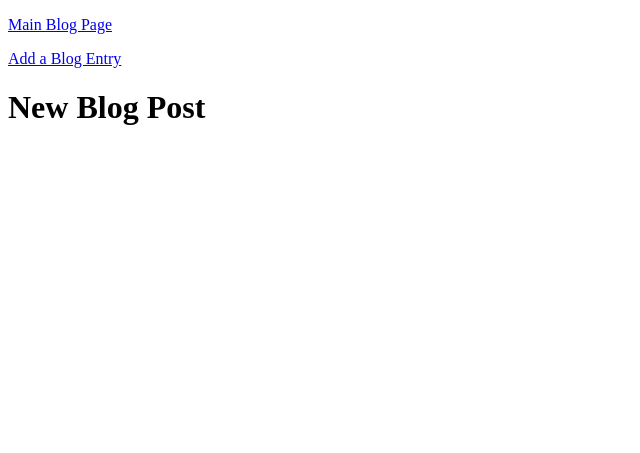
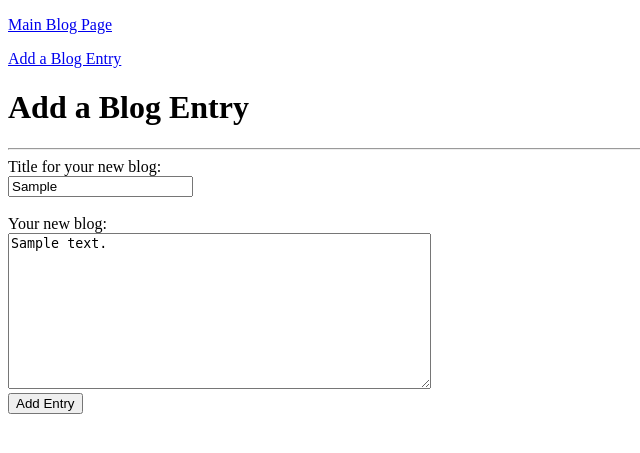
Before and after one commit to setornando/build-a-blog, a Flask app: template templates/newpost.html in a window 1280 px wide. Shown: the top 453 px of the page, without its empty margins (0-640 px from the left). Run offline with Flask 2, Linux system fonts and the light colour scheme; the template is opened without the code that fills it: most values are stand-ins (such as "Sample title", 1, 10 or a date in 2020).

Commit message:
in progress - newpost bad request

```diff
--- a/main.py
+++ b/main.py
@@ -19,21 +19,47 @@ class Blog(db.Model):
         self.title = title
         self.body = body
 
+    def is_valid(self):
+
+        if self.title and self.body:
+            return True
+        else:
+            return False
+
 @app.route('/', methods=['POST','GET'])
 def index():
     return redirect("/blog")
 
 @app.route('/blog', methods=['POST','GET'])
 def blog():
-    entry_id = request.args.get('id')
-    blog_posts = Blog.query.all()
-    if entry_id:
-        blog_post = Blog.query.filter_by(id=entry_id).first()
-        return render_template('blog.html', title="Build A Blog", blog_post=blog_posts)
-    return render_template("blog.html", title="Build A Blog", blog_posts=blog_posts)
+    post_id = request.args.get('id')
+    if post_id:
+        blog = Blog.query.filter_by(id=post_id).first()
+        return render_template('individualblog.html', title=blog.title, body=blog.body)
+    else:
+        posts = Blog.query.all()
+        return render_template("blog.html", title="Build A Blog", posts=posts)
 
+@app.route('/newpost', methods=['POST','GET'])
+def newpost():
+    if request.method == 'POST':
+        blog_title = request.form['title']
+        blog_body = request.form['body']
+        new_post = Blog(blog_title, blog_body)
 
-#@app.route('/newpost', methods=['POST','GET'])
+        if new_post.is_valid():
+            db.session.add(new_post)
+            db.session.commit()
+            url = '/blog?id=' + str(new_post.id)
+            return redirect(url)
+        else:
+            flash("Both a title and body are required for the blog.")
+            return render_template('newpost.html',
+            title='Add A Blog Entry',
+            blog_title=blog_title,
+            blog_body=blody_body)
+    else:
+        return render_template('newpost.html', title='Add a  Blog Entry')
 
 if __name__ == '__main__':
     app.run()
--- a/templates/base.html
+++ b/templates/base.html
@@ -2,14 +2,8 @@
 <html>
     <head>
         <title> {{title}} </title>
-        <style>
-            .error {
-                color: red;
-            }
-        </style>
     </head>
     <body>
-
         <div>
             <p><a href='/blog'>Main Blog Page</a></p>
             <p><a href=/newpost>Add a Blog Entry</a></p>
@@ -18,6 +12,7 @@
 
         {% with messages = get_flashed_messages(with_categories=True) %}
             <ul>
+
             {% for category,message in messages %}
                 <li class="{{category}}">{{message}}</li>
             {% endfor %}
--- a/templates/newpost.html
+++ b/templates/newpost.html
@@ -1,6 +1,24 @@
 {% extends "base.html" %}
 
 {% block content %}
-<h1>New Blog Post</h1>
-
+<main>
+    <h1>Add a Blog Entry</h1>
+    <form method='POST'>
+        <hr>
+        <label for='blog_post'>
+            Title for your new blog:
+            <br>
+            <input type='text' name='blog_title' value={{title}}>
+        </label>
+        <br>
+        <br>
+        <label for='blog_body'>
+            Your new blog:
+            <br>
+            <textarea name='blog_body' rows='10' cols='50'>{{body}}</textarea>
+        </label>
+        <br>
+        <input type='submit' value='Add Entry' />
+    </form>
+</main>
 {% endblock %}
```
Also changed, not shown: templates/blog.html (+4 -4 lines), templates/individualblog.html (added, +8 -0 lines).
